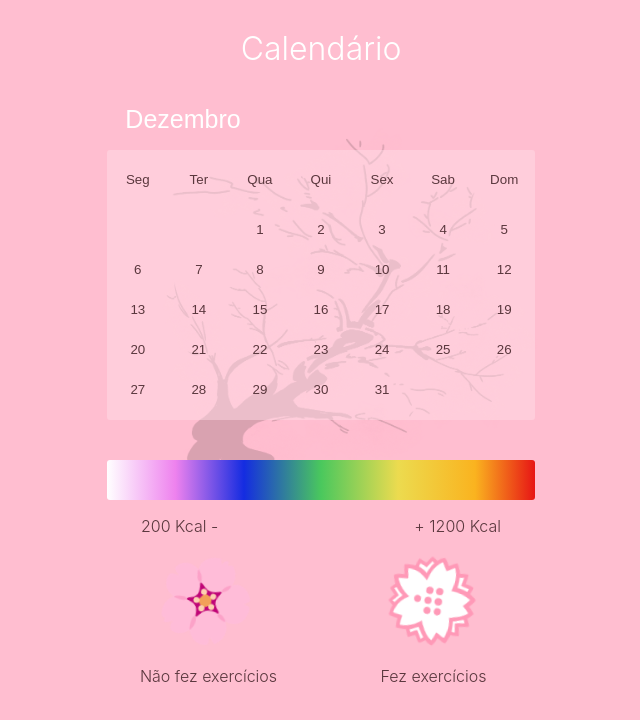
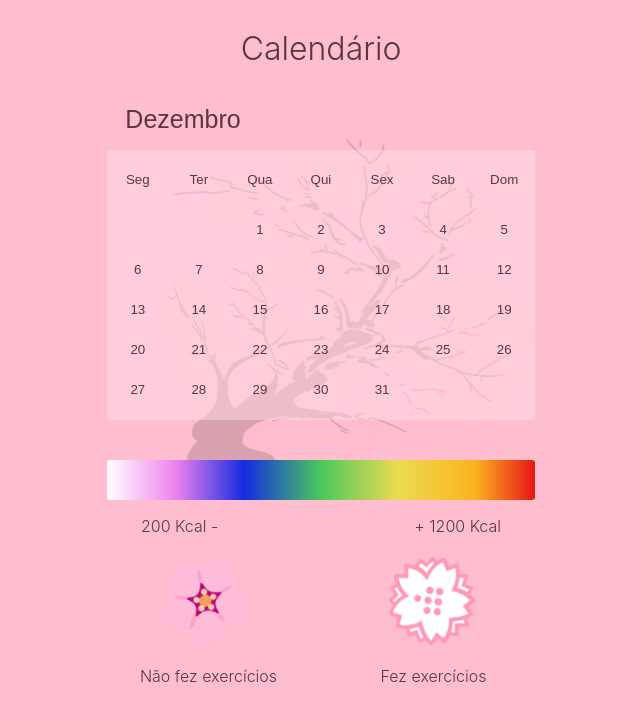
Before and after one commit to vinicius-mns/Calories-Tracker, a React (Create React App) app: page /calendar_tracker/Dezembro/2021 in a window 1280 px wide. Shown: the top 720 px of the page, without its empty margins (319-959 px from the left). Built offline with nearby package versions, Linux system fonts and the light colour scheme.

Commit message:
Mudando cores das fontes (h1, h2)

```diff
--- a/src/index.css
+++ b/src/index.css
@@ -8,12 +8,10 @@ body {
 
 h1 {
   font-weight: 300;
-  color: white;
 }
 
 h2 {
   font-weight: 200;
-  color: white;
 }
 
 h3 {
```
